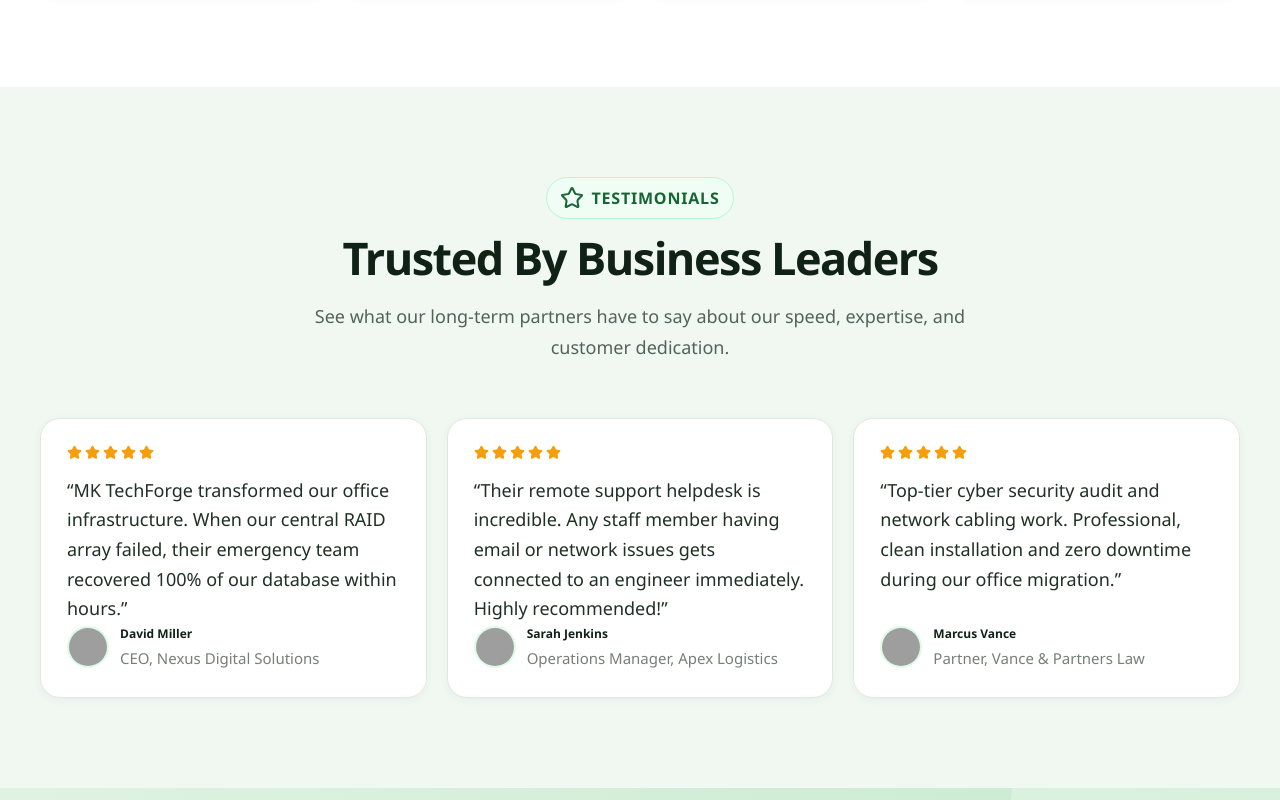
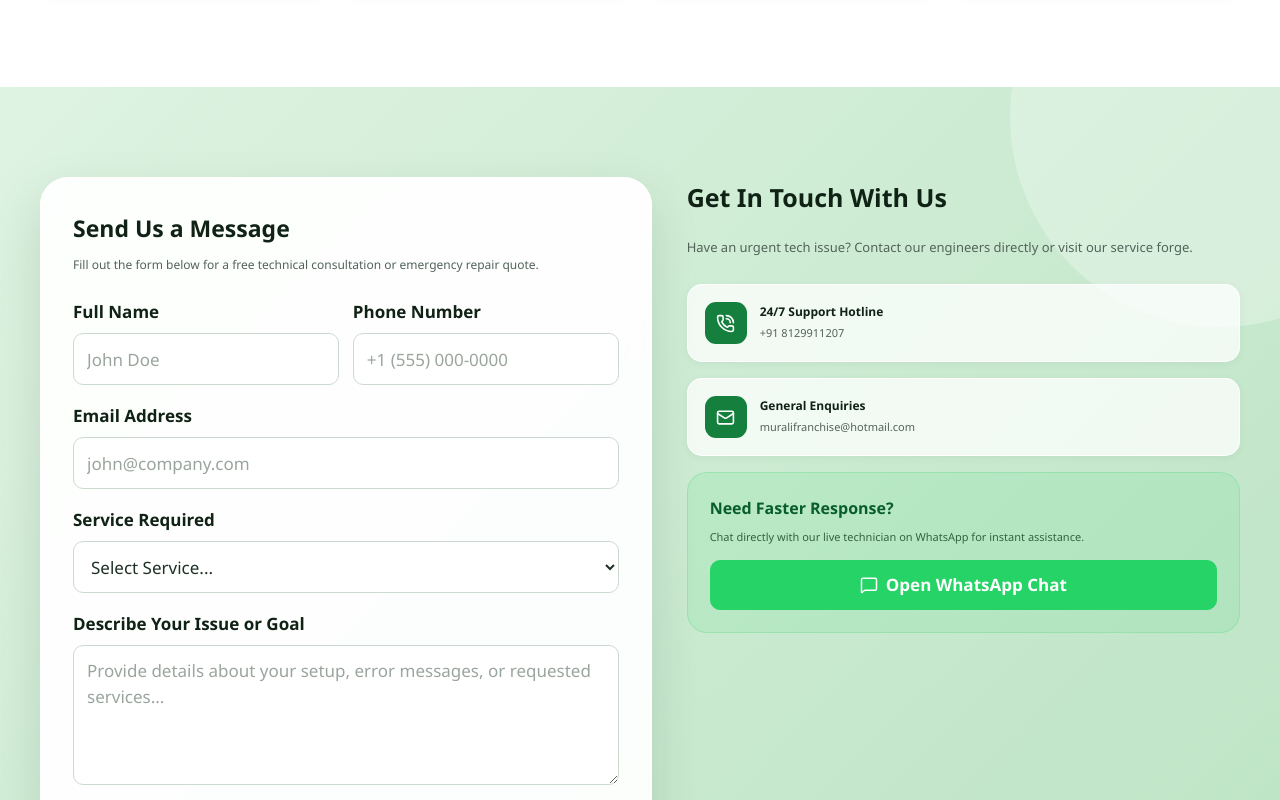
Before and after one commit to murali-rithu/mk-techforge-website, a plain HTML site: page index.html in a window 1280 px wide. Shown: the part 7191-7991 px from the top of the page. Drawn offline with nearby package versions, Linux system fonts and the light colour scheme; grey boxes are pictures that could not be loaded.

Commit message:
Update index.html

```diff
--- a/index.html
+++ b/index.html
@@ -558,66 +558,6 @@
             </div>
         </div>
     </section>
-
-
-    <!-- =========================================================
-       9. TESTIMONIALS SECTION
-       ========================================================= -->
-    <section class="section testimonials-section">
-        <div class="container">
-            <div class="section-heading">
-                <span class="section-tag"><i data-lucide="star"></i> Testimonials</span>
-                <h2>Trusted By Business Leaders</h2>
-                <p>See what our long-term partners have to say about our speed, expertise, and customer dedication.</p>
-            </div>
-
-            <div class="testimonials-grid">
-                <div class="testimonial-card">
-                    <div class="testimonial-rating">
-                        <i data-lucide="star"></i><i data-lucide="star"></i><i data-lucide="star"></i><i data-lucide="star"></i><i data-lucide="star"></i>
-                    </div>
-                    &ldquo;MK TechForge transformed our office infrastructure. When our central RAID array failed, their emergency team recovered 100% of our database within hours.&rdquo;
-                    <div class="testimonial-user">
-                        <img src="https://images.unsplash.com/photo-1534528741775-53994a69daeb?auto=format&fit=crop&w=200&q=80" alt="David Miller">
-                        <div>
-                            <strong>David Miller</strong>
-                            <span>CEO, Nexus Digital Solutions</span>
-                        </div>
-                    </div>
-                </div>
-
-                <div class="testimonial-card">
-                    <div class="testimonial-rating">
-                        <i data-lucide="star"></i><i data-lucide="star"></i><i data-lucide="star"></i><i data-lucide="star"></i><i data-lucide="star"></i>
-                    </div>
-                    &ldquo;Their remote support helpdesk is incredible. Any staff member having email or network issues gets connected to an engineer immediately. Highly recommended!&rdquo;
-                    <div class="testimonial-user">
-                        <img src="https://images.unsplash.com/photo-1573496359142-b8d87734a5a2?auto=format&fit=crop&w=200&q=80" alt="Sarah Jenkins">
-                        <div>
-                            <strong>Sarah Jenkins</strong>
-                            <span>Operations Manager, Apex Logistics</span>
-                        </div>
-                    </div>
-                </div>
-
-                <div class="testimonial-card">
-                    <div class="testimonial-rating">
-                        <i data-lucide="star"></i><i data-lucide="star"></i><i data-lucide="star"></i><i data-lucide="star"></i><i data-lucide="star"></i>
-                    </div>
-                    &ldquo;Top-tier cyber security audit and network cabling work. Professional, clean installation and zero downtime during our office migration.&rdquo;
-                    <div class="testimonial-user">
-                        <img src="https://images.unsplash.com/photo-1507003211169-0a1dd7228f2d?auto=format&fit=crop&w=200&q=80" alt="Marcus Vance">
-                        <div>
-                            <strong>Marcus Vance</strong>
-                            <span>Partner, Vance &amp; Partners Law</span>
-                        </div>
-                    </div>
-                </div>
-            </div>
-        </div>
-    </section>
-
-
     <!-- =========================================================
        10. CONTACT SECTION
        ========================================================= -->
```
